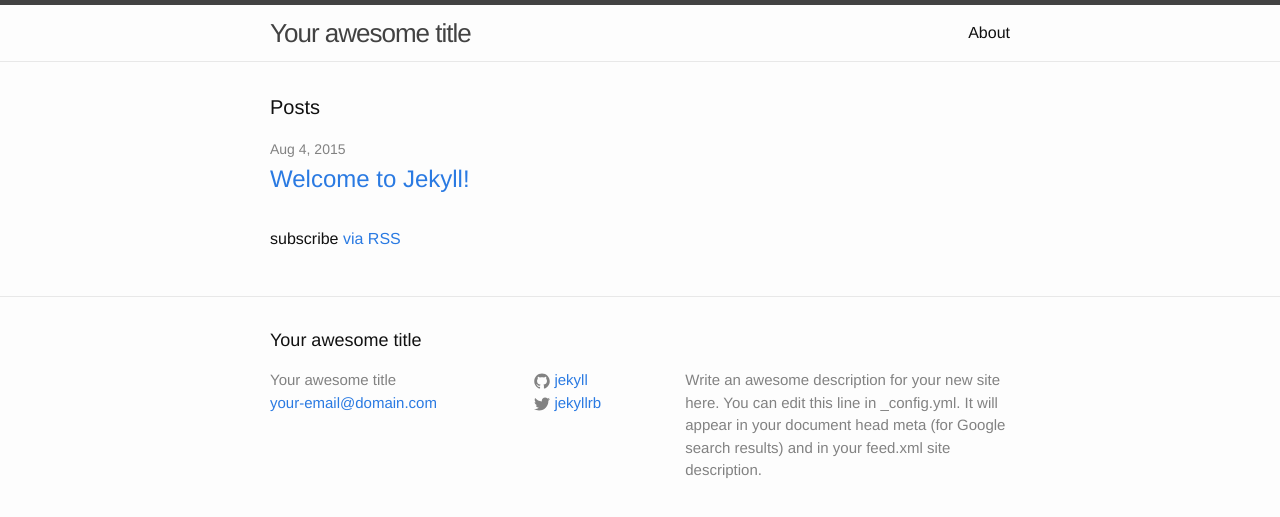
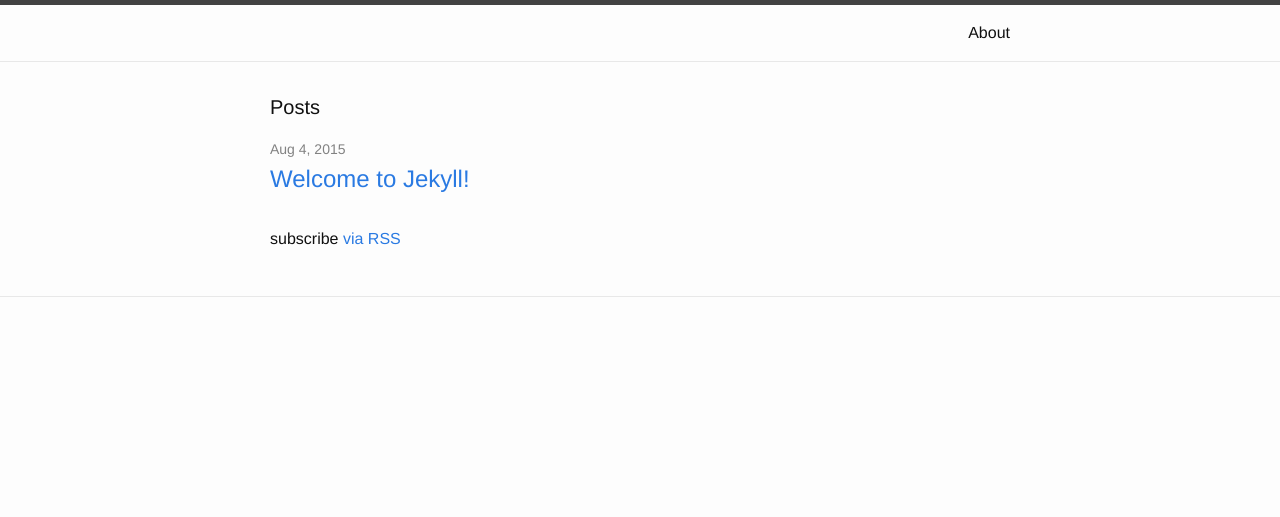
Before and after one commit to flanban/redolent-octo-kumquat, a Jekyll site: the page built from index.html, in a window 1280 px wide. Shown: the top 517 px of the page. Built offline with Jekyll 4.4.1, drawn with Linux system fonts in a browser that asks for light colours.

Commit message:
jekyll? hello?

```diff
--- a/_config.yml
+++ b/_config.yml
@@ -1,14 +1,5 @@
-# Site settings
-title: Your awesome title
-email: your-email@domain.com
-description: > # this means to ignore newlines until "baseurl:"
-  Write an awesome description for your new site here. You can edit this
-  line in _config.yml. It will appear in your document head meta (for
-  Google search results) and in your feed.xml site description.
-baseurl: "" # the subpath of your site, e.g. /blog/
-url: "http://yourdomain.com" # the base hostname & protocol for your site
-twitter_username: jekyllrb
-github_username:  jekyll
-
+name: redolent octo kumquat
+pygments: true
+baseurl: /redolent-octo-kumquat
 # Build settings
 markdown: kramdown
```
